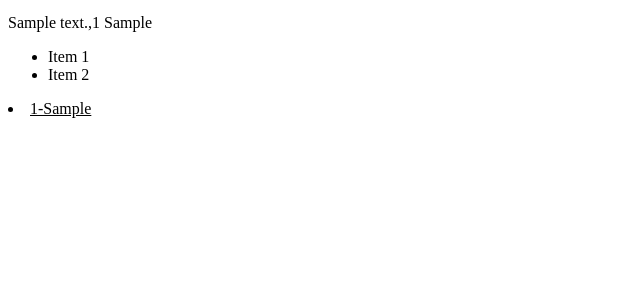
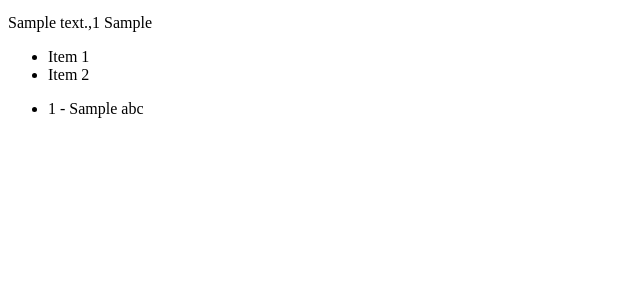
Before and after one commit to pommland/trydjango, a Django app: template src/templates/about.html in a window 1280 px wide. Shown: the part 162-462 px from the top of the page, without its empty margins (0-640 px from the left). Run offline with Django 3.2, Linux system fonts and the light colour scheme; the template is opened without the code that fills it: most values are stand-ins (such as "Sample title", 1, 10 or a date in 2020).

Commit message:
Edit condition about.html

```diff
--- a/src/templates/about.html
+++ b/src/templates/about.html
@@ -14,9 +14,17 @@
     <li>Item 2</li>
 </ul>
 
-<u>{% for my_sub_item in my_list %}
-    <li>{{forloop.counter}}-{{ my_sub_item }}</li>
+<ul>
+{% for abc in my_list %}
+
+{% if abc == 312 %}
+<li>{{ forloop.counter }} - {{ abc|add:22 }}</li>
+{% elif abc == "Abc" %}
+<li>This is not the network</li>
+{% else %}
+<li>{{ forloop.counter }} - {{ abc }}</li>
+{% endif %}
 {% endfor %}
-</u>
+</ul>
 
 {% endblock %}
```
